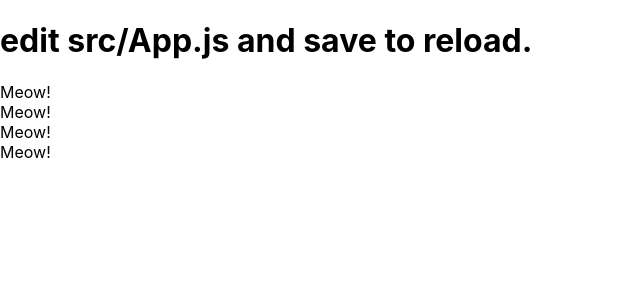
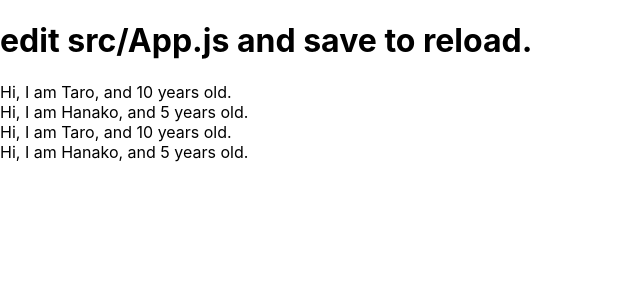
Before and after one commit to Yosshii001/react-redux-crud-application, a React (Create React App) app: page / in a window 1280 px wide. Shown: the top 300 px of the page, without its empty margins (0-640 px from the left). Built offline with nearby package versions, Linux system fonts and the light colour scheme.

Commit message:
learn about props

```diff
--- a/src/App.js
+++ b/src/App.js
@@ -1,18 +1,31 @@
 import React from 'react';
 function App() {
+
+  const profiles = [
+    {name: "Taro", age: 10 },
+    {name: "Hanako", age:  5 }
+  ];
+
   return (
   <React.Fragment>
     <h1>edit src/App.js and save to reload.</h1>
-    <Cat />
-    <Cat />
-    <Cat />
-    <Cat />
+    {
+      profiles.map((profile, index) => {
+        return <User name={profile.name} age={profile.age} key={index} />
+      })
+    }
+    <User name={"Taro"} age={10} />
+    <User name={"Hanako"} age={5} />
   </React.Fragment>
   );
 }
 
-const Cat = () => {
-  return <div>Meow!</div>
+// const Cat = () => {
+//   return <div>Meow!</div>
+// }
+
+const User = (props) => {
+  return <div>Hi, I am {props.name}, and {props.age} years old.</div>
 }
 
 export default App;
```
